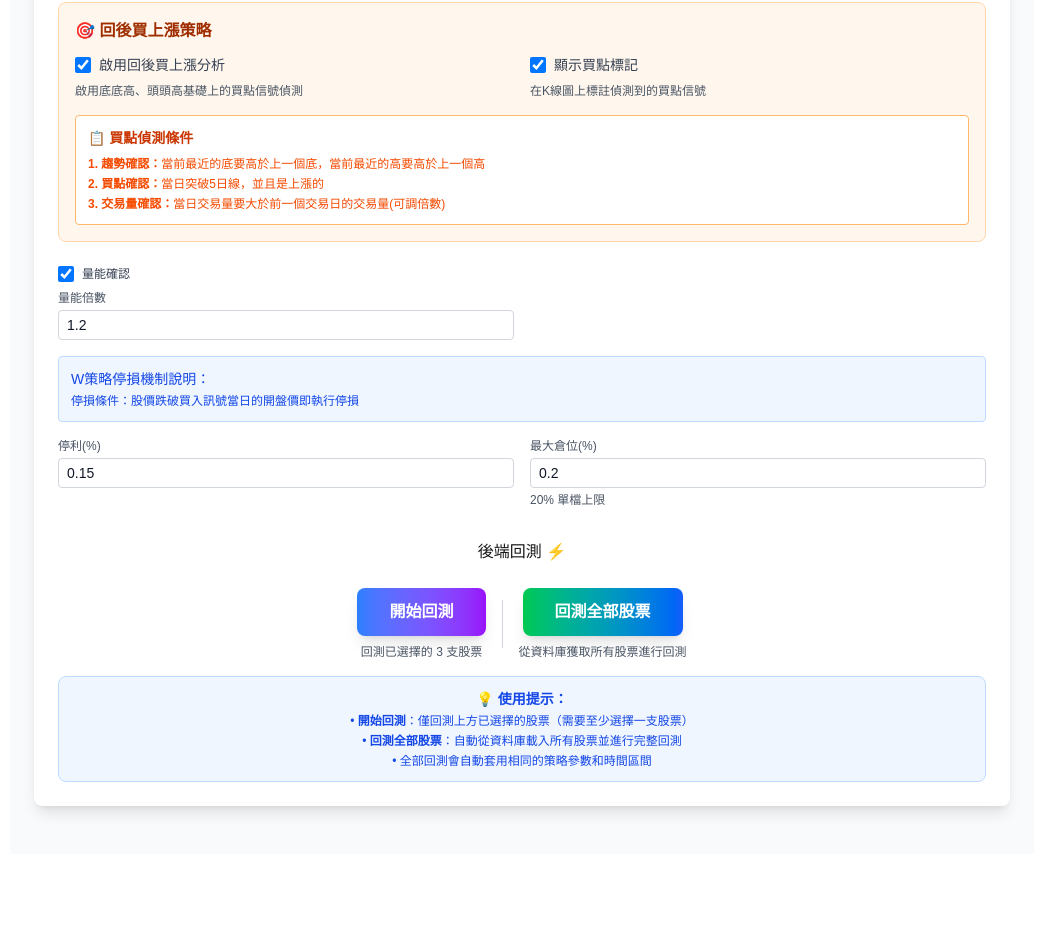
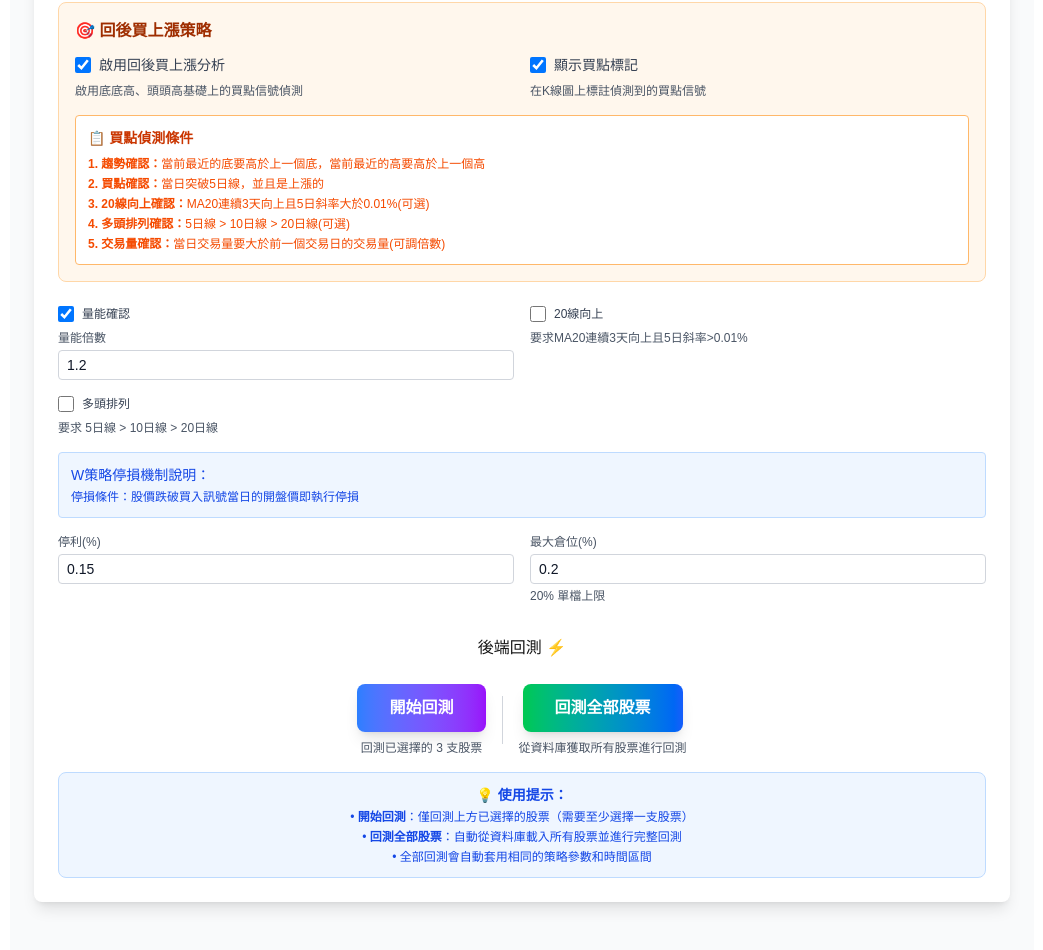
Before and after one commit to YuHsuanChien/stock_test, a Next.js app: page / in a window 1280 px wide. Shown: the part 981-1931 px from the top of the page, without its empty margins (118-1161 px from the left). Before the commit the page ends 1835 px from the top, so only its background shows below. Built offline with nearby package versions, Linux system fonts and the light colour scheme.

Commit message:
feat: 將 MA60 替換為 MA10，更新相關策略參數和界面顯示以支持新中線確認

```diff
--- a/src/app/components/EChartsProfessionalKLineChart.tsx
+++ b/src/app/components/EChartsProfessionalKLineChart.tsx
@@ -69,7 +69,7 @@ const EChartsProfessionalKLineChart: React.FC<
       // 準備移動平均線數據
       const ma5Data = stockData.map((item) => item.ma5 || null);
       const ma20Data = stockData.map((item) => item.ma20 || null);
-      const ma60Data = stockData.map((item) => item.ma60 || null);
+      const ma10Data = stockData.map((item) => item.ma10 || null);
 
       // 計算價格區間，用於設置 Y 軸和標記偏移
       const allPrices = stockData.flatMap((item) => [
@@ -185,7 +185,7 @@ const EChartsProfessionalKLineChart: React.FC<
         backgroundColor: isDarkMode ? '#1f2937' : '#ffffff',
         animation: false,
         legend: {
-          data: ['K線', 'MA5', 'MA20', 'MA60', '成交量'],
+          data: ['K線', 'MA5', 'MA20', 'MA10', '成交量'],
           textStyle: {
             color: isDarkMode ? '#d1d5db' : '#333333',
           },
@@ -228,8 +228,8 @@ const EChartsProfessionalKLineChart: React.FC<
                 2,
               )}</div>`;
             }
-            if (ma60Data[data.dataIndex]) {
-              tooltip += `<div>MA60: ${ma60Data[data.dataIndex]?.toFixed(
+            if (ma10Data[data.dataIndex]) {
+              tooltip += `<div>MA10: ${ma10Data[data.dataIndex]?.toFixed(
                 2,
               )}</div>`;
             }
@@ -410,9 +410,9 @@ const EChartsProfessionalKLineChart: React.FC<
             symbol: 'none',
           },
           {
-            name: 'MA60',
+            name: 'MA10',
             type: 'line',
-            data: ma60Data,
+            data: ma10Data,
             smooth: true,
             lineStyle: {
               opacity: 0.8,
@@ -625,7 +625,7 @@ const EChartsProfessionalKLineChart: React.FC<
       >
         <strong>💡 ECharts 專業功能：</strong>
         滑鼠滾輪縮放 | 拖拽平移 | 框選縮放 | 工具欄功能 | 📍高低點標記 | 橙線MA5
-        | 藍線MA20 | 紫線MA60 | 成交量柱狀圖 | 專業 Tooltip
+        | 藍線MA20 | 紫線MA10 | 成交量柱狀圖 | 專業 Tooltip
       </div>
     </div>
   );
--- a/src/app/components/rsi_macd_strategy.tsx
+++ b/src/app/components/rsi_macd_strategy.tsx
@@ -614,20 +614,20 @@ export default function RSI_MACD_Strategy({
               <label className="flex items-center space-x-2">
                 <input
                   type="checkbox"
-                  checked={strategyParams.enableMA60}
+                  checked={strategyParams.enableMA10}
                   onChange={(e) =>
                     setStrategyParams({
                       ...strategyParams,
-                      enableMA60: e.target.checked,
+                      enableMA10: e.target.checked,
                     })
                   }
                   className="form-checkbox h-4 w-4 text-gray-600"
                 />
                 <span className="text-xs font-medium text-gray-700">
-                  MA60季線確認
+                  MA10中線確認
                 </span>
               </label>
-              <div className="text-xs text-gray-500 mt-1">長期趨勢過濾</div>
+              <div className="text-xs text-gray-500 mt-1">中期趨勢過濾</div>
             </div>
           </div>
         </div>
--- a/src/app/components/w_strategy.tsx
+++ b/src/app/components/w_strategy.tsx
@@ -265,7 +265,15 @@ export default function W_Strategy({
                 <strong>2. 買點確認：</strong>當日突破5日線，並且是上漲的
               </div>
               <div>
-                <strong>3. 交易量確認：</strong>
+                <strong>3. 20線向上確認：</strong>
+                MA20連續3天向上且5日斜率大於0.01%(可選)
+              </div>
+              <div>
+                <strong>4. 多頭排列確認：</strong>
+                5日線 &gt; 10日線 &gt; 20日線(可選)
+              </div>
+              <div>
+                <strong>5. 交易量確認：</strong>
                 當日交易量要大於前一個交易日的交易量(可調倍數)
               </div>
             </div>
@@ -322,6 +330,68 @@ export default function W_Strategy({
               />
             </div>
           )}
+        </div>
+
+        {/* 20線向上確認 */}
+        <div>
+          <label className="flex items-center space-x-2 mb-2">
+            <input
+              type="checkbox"
+              checked={strategyParams.ma20UpTrend}
+              onChange={(e) =>
+                setStrategyParams({
+                  ...strategyParams,
+                  ma20UpTrend: e.target.checked,
+                })
+              }
+              className="form-checkbox h-4 w-4 text-green-600"
+            />
+            <span
+              className={`text-xs font-medium transition-colors duration-300 ${
+                isDarkMode ? 'text-gray-300' : 'text-gray-700'
+              }`}
+            >
+              20線向上
+            </span>
+          </label>
+          <div
+            className={`text-xs transition-colors duration-300 ${
+              isDarkMode ? 'text-gray-400' : 'text-gray-600'
+            }`}
+          >
+            要求MA20連續3天向上且5日斜率&gt;0.01%
+          </div>
+        </div>
+
+        {/* 多頭排列確認 */}
+        <div>
+          <label className="flex items-center space-x-2 mb-2">
+            <input
+              type="checkbox"
+              checked={strategyParams.bullishAlignment}
+              onChange={(e) =>
+                setStrategyParams({
+                  ...strategyParams,
+                  bullishAlignment: e.target.checked,
+                })
+              }
+              className="form-checkbox h-4 w-4 text-green-600"
+            />
+            <span
+              className={`text-xs font-medium transition-colors duration-300 ${
+                isDarkMode ? 'text-gray-300' : 'text-gray-700'
+              }`}
+            >
+              多頭排列
+            </span>
+          </label>
+          <div
+            className={`text-xs transition-colors duration-300 ${
+              isDarkMode ? 'text-gray-400' : 'text-gray-600'
+            }`}
+          >
+            要求 5日線 &gt; 10日線 &gt; 20日線
+          </div>
         </div>
       </div>
 
--- a/src/app/interfaces/stockData.ts
+++ b/src/app/interfaces/stockData.ts
@@ -13,7 +13,7 @@ export interface StockData {
   macdHistogram?: number;
   ma20?: number;
   ma5?: number;
-  ma60?: number; // 新增MA60季線
+  ma10?: number; // 新增MA10中線
   volumeMA20?: number;
   volumeRatio?: number;
   atr?: number; // 新增ATR指標
@@ -100,6 +100,8 @@ export interface WStrategyParams {
   previousHighBreak: boolean; // 必須突破前日高點
   volumeConfirm: boolean; // 是否需要量能確認
   volumeThreshold: number; // 量能倍數 (預設1.2倍)
+  ma20UpTrend: boolean; // 20線向上條件
+  bullishAlignment: boolean; // 多頭排列條件 (5日>20日>60日)
 
   // 風控參數
   stopProfit: number; // 停利比例 (預設15%)
@@ -178,7 +180,7 @@ export interface RsiStrategyParams {
   priceMomentumPeriod: number; // 價格動能計算週期
   priceMomentumThreshold: number; // 價格動能門檻
   // 低優先級新增參數
-  enableMA60: boolean; // 是否啟用MA60季線確認
+  enableMA10: boolean; // 是否啟用MA10中線確認
   // 新增：Python風格優化參數
   maxTotalExposure: number; // 最大總曝險度 (Python風格)
   usePythonLogic: boolean; // 啟用Python決策邏輯
--- a/src/app/page.tsx
+++ b/src/app/page.tsx
@@ -98,6 +98,8 @@ const BacktestSystem = () => {
     previousHighBreak: false, // 不需要此條件
     volumeConfirm: true, // 預設啟用量能確認
     volumeThreshold: 1.2,
+    ma20UpTrend: false, // 預設關閉20線向上條件
+    bullishAlignment: false, // 預設關閉多頭排列條件
     stopProfit: 0.15, // 15%
     maxPositionSize: 0.2, // 20%
 
@@ -139,7 +141,7 @@ const BacktestSystem = () => {
       priceMomentumThreshold: 0.03, // Python: 3%動能門檻 (提高精準度)
 
       // 低優先級參數 (MA60季線)
-      enableMA60: false, // Python預設不啟用，但可選擇開啟
+      enableMA10: false, // Python預設不啟用，但可選擇開啟
 
       // 新增：Python風格優化參數
       maxTotalExposure: 0.75, // Python: 最大總曝險度75%
```
